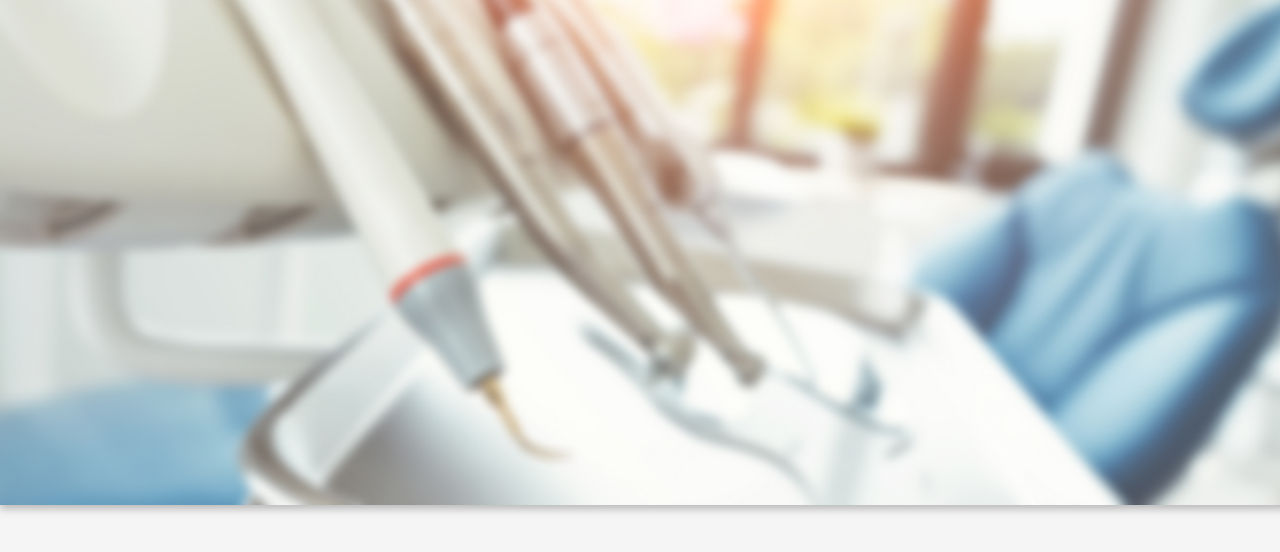
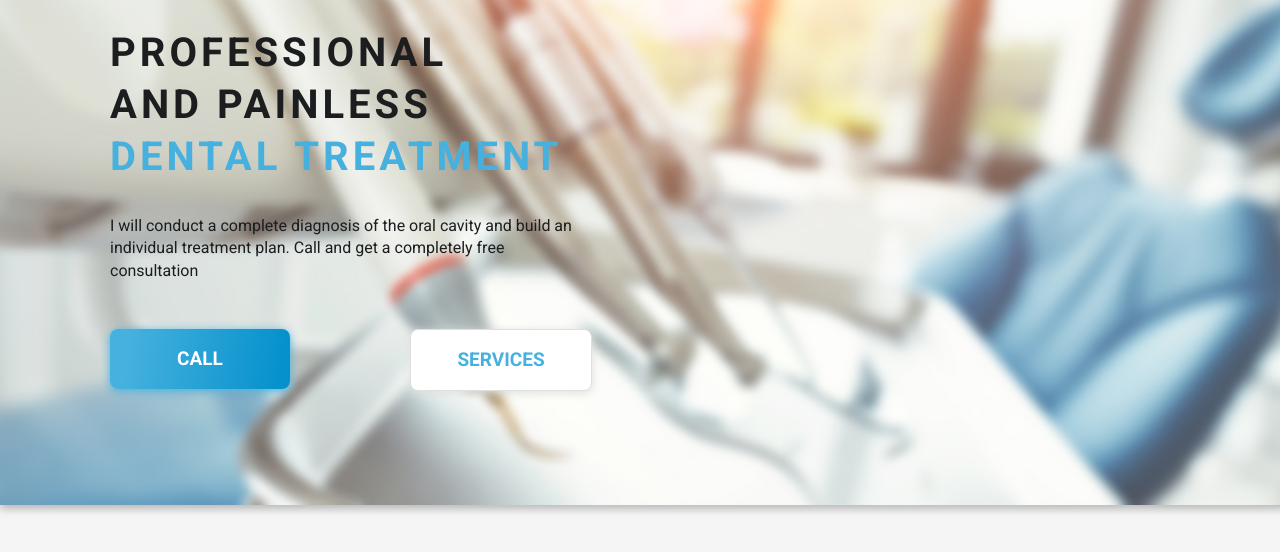
Before and after one commit to Eduard-90/Lesson12, a plain HTML site: page index.html in a window 1280 px wide. Shown: the part 158-710 px from the top of the page. Drawn offline with Linux system fonts and the light colour scheme.

Commit message:
add header content

```diff
--- a/CSS/style.css
+++ b/CSS/style.css
@@ -76,12 +76,13 @@ body {
   text-align: center;
   padding-left: 81px;
 }
-.header__phone p {
+.header__phone a {
   display: flex;
   align-self: center;
   font-size: 16px;
   line-height: 19px;
   color: #1b1d1f;
+  text-decoration: none;
 }
 .language {
   display: flex;
@@ -102,3 +103,63 @@ body {
 .language p {
   padding: 0 11px 0 11px;
 }
+.header__content {
+  margin: 34px 0 48px 110px;
+}
+.header__text1 {
+  font-weight: 700;
+  font-size: 40px;
+  line-height: 130%;
+  letter-spacing: 0.1em;
+  color: #1b1d1f;
+  width: 530px;
+  height: 158px;
+  margin-bottom: 30px;
+}
+.header__text1 span {
+  color: #46b1de;
+}
+.header__text2 {
+  font-size: 16px;
+  line-height: 140%;
+  color: #1b1d1f;
+  width: 464px;
+  height: 66px;
+}
+.header__buttons {
+  margin: 0 0 116px 110px;
+  display: flex;
+  flex-direction: row;
+}
+.call__btn {
+  display: flex;
+  justify-content: center;
+  align-items: center;
+  width: 180px;
+  height: 60px;
+  background: linear-gradient(97.59deg, #46b1de 9.8%, #0591cc 95.1%);
+  box-shadow: 0px 2px 10px #46b1de;
+  border-radius: 8px;
+  font-weight: 600;
+  font-size: 19px;
+  line-height: 140%;
+  color: #ffffff;
+  text-decoration: none;
+  margin-right: 120px;
+}
+.services__btn {
+  display: flex;
+  justify-content: center;
+  align-items: center;
+  width: 180px;
+  height: 60px;
+  background: #ffffff;
+  border: 1px solid #dde0dc;
+  box-shadow: 0px 2px 10px #dde0dc;
+  border-radius: 8px;
+  font-weight: 600;
+  font-size: 19px;
+  line-height: 140%;
+  color: #46b1de;
+  text-decoration: none;
+}
--- a/index.html
+++ b/index.html
@@ -32,7 +32,7 @@
         </div>
         <div class="header__phone">
           <img src="img/-phone-in-talk_90490 1.png" alt="header__phone" />
-          <p>+38 (099) 999-99-99</p>
+          <a href="tel:+38 (099) 999-99-99">+38 (099) 999-99-99</a>
         </div>
         <div class="language">
           <a href="#" class="language__ua">UA</a>
@@ -40,7 +40,19 @@
           <a href="#">EN</a>
         </div>
       </section>
-      <section class="header__content"></section>
+      <section class="header__content">
+        <p class="header__text1">
+          PROFESSIONAL <br />AND PAINLESS <br /><span>DENTAL TREATMENT</span>
+        </p>
+        <p class="header__text2">
+          I will conduct a complete diagnosis of the oral cavity and build an
+          individual treatment plan. Call and get a completely free consultation
+        </p>
+      </section>
+      <section class="header__buttons">
+        <a href="#" class="call__btn">CALL</a>
+        <a href="#" class="services__btn">SERVICES</a>
+      </section>
     </header>
     <div class="content"></div>
     <footer class="footer"></footer>
```
